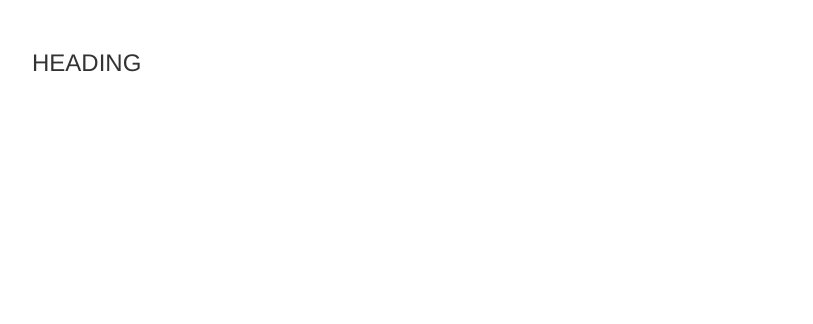
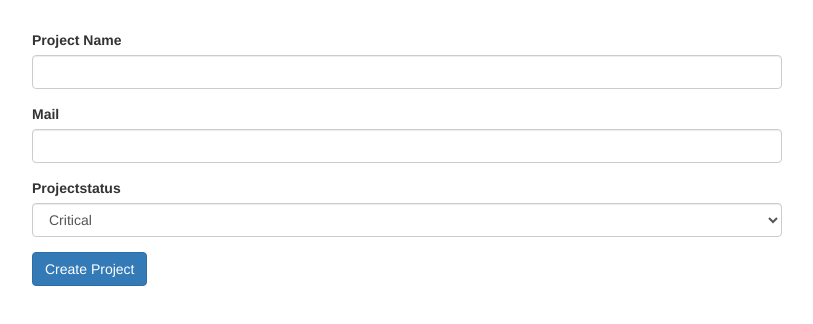
Before and after one commit to loveleenkaurnancy/forms-reactive, an Angular app: page / in a window 1280 px wide. Shown: the top 324 px of the page, without its empty margins (233-1046 px from the left). Built offline with nearby package versions, Linux system fonts and the light colour scheme.

Commit message:
Basic Validations

```diff
--- a/src/app/app.component.ts
+++ b/src/app/app.component.ts
@@ -26,9 +26,9 @@
     // this.signupForm.valueChanges.subscribe(
     //   (value) => console.log(value)
     // );
-    this.signupForm.statusChanges.subscribe(
-      (status) => console.log(status)
-    );
+    // this.signupForm.statusChanges.subscribe(
+    //   (status) => console.log(status)
+    // );
     this.signupForm.setValue({
       'userData': {
         'username': 'Max',
--- a/src/app/app.module.ts
+++ b/src/app/app.module.ts
@@ -3,7 +3,7 @@
 import { HttpModule } from '@angular/http';
 
 import { AppComponent } from './app.component';
-import { ReactiveFormsModule, FormsModule } from '@angular/forms';
+import { ReactiveFormsModule } from '@angular/forms';
 import { ReactiveComponent } from './reactive/reactive.component';
 
 @NgModule({
@@ -14,8 +14,7 @@
   imports: [
     BrowserModule,
     HttpModule,
-    ReactiveFormsModule,
-    FormsModule
+    ReactiveFormsModule
   ],
   providers: [],
   bootstrap: [AppComponent]
--- a/src/app/reactive/reactive.component.html
+++ b/src/app/reactive/reactive.component.html
@@ -14,7 +14,36 @@
 
           Upon submitting the form, simply print the value to the console
       -->
-      <h3>HEADING</h3>
+      <form [formGroup]="projectForm" (ngSubmit)="onSaveProject()">
+          <div class="form-group">
+            <label for="name">Project Name</label>
+            <input
+              type="text"
+              id="name"
+              formControlName="projectName"
+              class="form-control">
+          </div>
+          <div class="form-group">
+            <label for="email">Mail</label>
+            <input
+              type="email"
+              id="email"
+              formControlName="email"
+              class="form-control">
+          </div>
+          <div class="form-group">
+            <label for="status">Projectstatus</label>
+            <select
+              id="status"
+              formControlName="projectStatus"
+              class="form-control">
+              <option value="stable">Stable</option>
+              <option value="critical">Critical</option>
+              <option value="finished">Finished</option>
+            </select>
+          </div>
+          <button class="btn btn-primary" type="submit">Create Project</button>
+        </form>
     </div>
   </div>
 </div>
--- a/src/app/reactive/reactive.component.ts
+++ b/src/app/reactive/reactive.component.ts
@@ -1,4 +1,5 @@
 import { Component, OnInit } from '@angular/core';
+import { FormGroup, FormControl, Validators } from '@angular/forms';
 
 @Component({
   selector: 'app-reactive',
@@ -6,10 +7,20 @@
   styleUrls: ['./reactive.component.css']
 })
 export class ReactiveComponent implements OnInit {
+  projectForm: FormGroup;
 
   constructor() { }
 
   ngOnInit() {
+    this.projectForm = new FormGroup({
+      'projectName': new FormControl(null, Validators.required),
+      'email': new FormControl(null, [Validators.required, Validators.email]),
+      'projectStatus': new FormControl('critical')
+    })
+  }
+
+  onSaveProject() {
+    console.log(this.projectForm);
   }
 
 }
```
